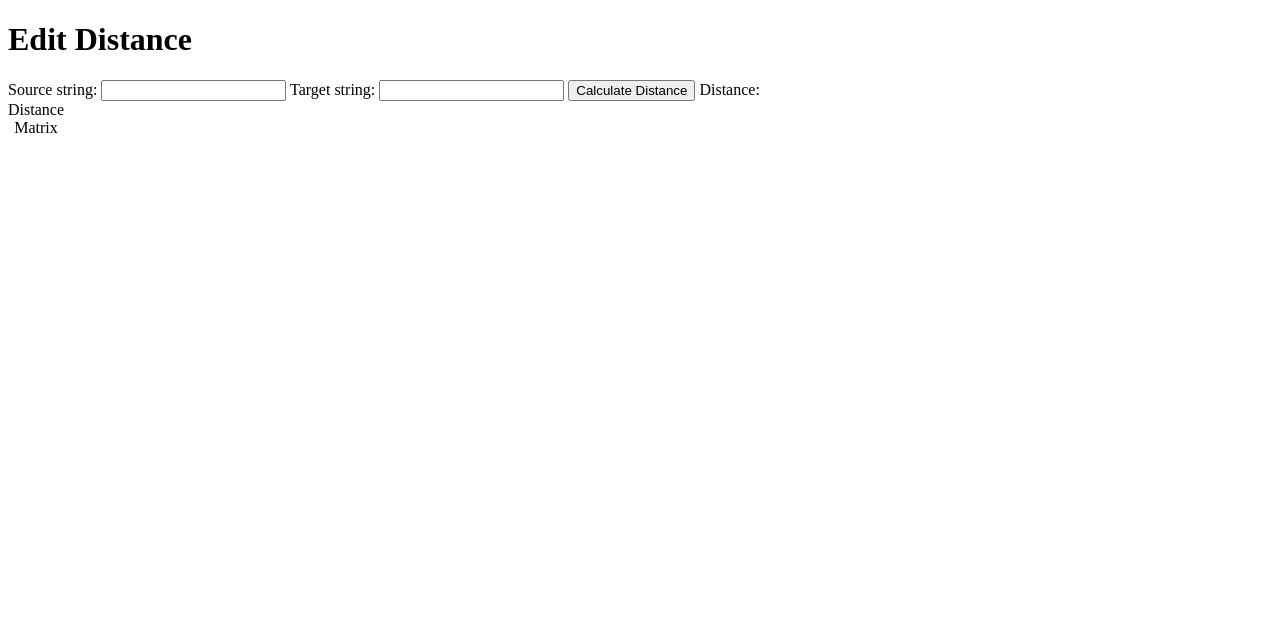
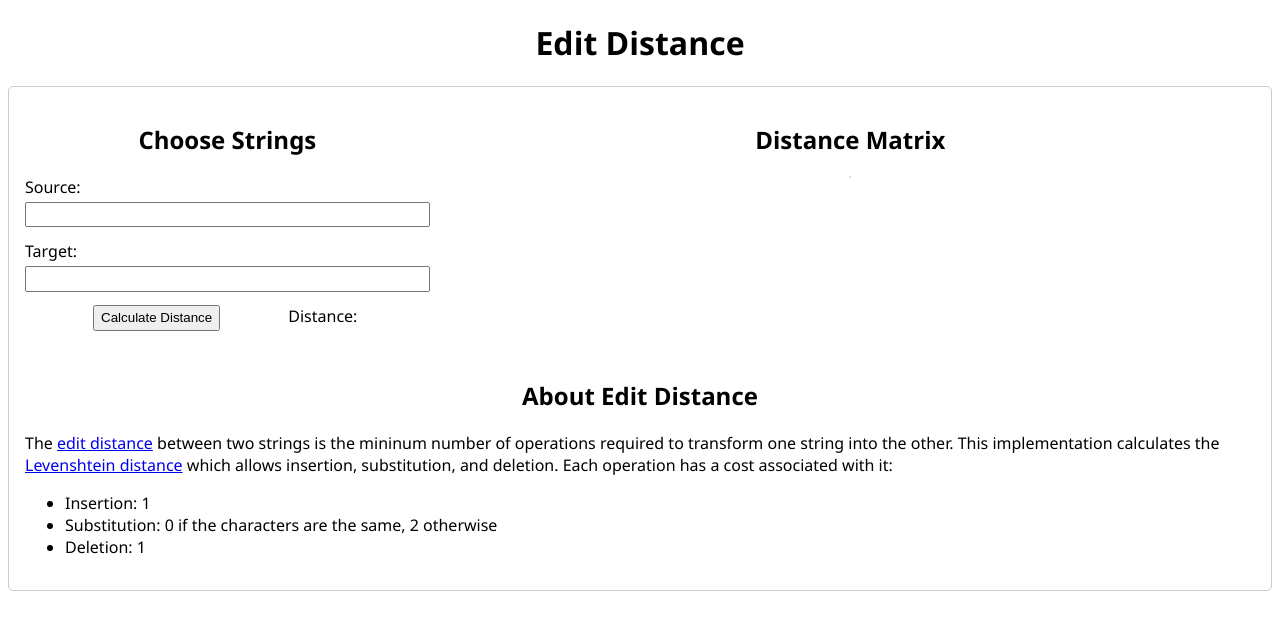
Before and after one commit to Frescodigo/MinEdit, a plain HTML site: page index.html in a window 1280 px wide. Drawn offline with Linux system fonts and the light colour scheme.

Commit message:
basic styling

```diff
--- a/editdistance.js
+++ b/editdistance.js
@@ -63,7 +63,7 @@ function updateTable(matrix, source, target) {
             else if (r == 0 && c > 1) {
                 tableCell.innerText = target[c - 2];
             }
-            else if (r > 1 && c > 1) {
+            else if (r + c >= 2) {
                 tableCell.innerHTML = matrix[r - 1][c - 1];
             }
             tableRow.appendChild(tableCell);
--- a/index.html
+++ b/index.html
@@ -3,22 +3,56 @@
 <head>
     <meta charset="UTF-8">
     <meta name="viewport" content="width=device-width, initial-scale=1.0">
+    <link rel="stylesheet" href="style.css">
     <title>Edit Distance</title>
 </head>
 <body>
     <h1>Edit Distance</h1>
+    <div class="container border">
+        <div class="gi1">
+            <h2>
+                Choose Strings
+            </h2>
             <form>
-        <label for="source-input">Source string:</label>
-        <input type="text" name="Source" id="source-input">
-        <label for="target-input">Target string:</label>
-        <input type="text" name="Target" id="target-input">
+                <div class="row">
+                    <label class="col-20" for="source-input">Source:</label>
+                    <input class="col-80" type="text" name="Source" id="source-input">
+                </div>
+                <div class="row">
+                    <label for="target-input">Target:</label>
+                    <input type="text" name="Target" id="target-input"></div>
+                <div class="row">
+                    <div class="spaced">
                         <button type="button" id="calculate-button">Calculate Distance</button>
+                        <div>
                             <label for="distance-output">Distance:</label>
                             <output style="display: inline-block;" name="result" for="source-input target-input" id="distance-output"></output>
+                        </div>
+                    </div>
+                </div>
             </form>
-    <table id="distance-matrix">
-        <caption>Distance Matrix</caption>
+        </div>
+        <div class="gi2">
+            <h2>Distance Matrix</h2>
+            <table id="distance-matrix" class="border">
             </table>
+        </div>
+        <div class="grid-col-span-2">
+            <h2>About Edit Distance</h2>
+            <p>
+                The <a href="https://en.wikipedia.org/wiki/Edit_distance">edit distance</a>
+                between two strings is the mininum number of operations required to transform
+                one string into the other. This implementation calculates the
+                <a href="https://en.wikipedia.org/wiki/Levenshtein_distance">Levenshtein distance</a>
+                which allows insertion, substitution, and deletion. Each operation has a cost
+                associated with it:
+                <ul>
+                    <li>Insertion: 1</li>
+                    <li>Substitution: 0 if the characters are the same, 2 otherwise</li>
+                    <li>Deletion: 1</li>
+                </ul>
+            </p></div>
+    </div>
     <script src="editdistance.js"></script>
 </body>
 </html>
--- /dev/null
+++ b/style.css
@@ -0,0 +1,62 @@
+* {
+    box-sizing: border-box;
+}
+
+body {
+    font-family: 'Segoe UI', Tahoma, Geneva, Verdana, sans-serif;
+}
+
+h1, h2 {
+    text-align: center;
+}
+
+input[type=text] {
+    width: 100%;
+    padding: 0.25em;
+}
+
+label {
+    display: inline-block;
+    margin-bottom: 0.25em;
+}
+
+.container {
+    display: grid;
+    padding: 1em;
+    gap: 1em;
+}
+
+.border {
+    border: 1px solid #ccc;
+    border-radius: 5px;
+}
+
+.spaced {
+    display: flex;
+    justify-content: space-evenly;
+}
+
+@media (min-width: 40em) {
+    .container {
+        grid-template-columns: 1fr 2fr;
+    }
+
+    .grid-col-span-2 {
+        grid-column: span 2;
+    }
+}
+
+.row {
+    display: flex;
+    flex-direction: column;
+    padding-bottom: 0.8em;
+}
+
+table {
+    margin: auto;
+    background-color: #eee;
+}
+
+td {
+    width: 1.5em;
+}
```
Also changed, not shown: 1 other file. Lines whose indentation alone changed are shown as unchanged.
